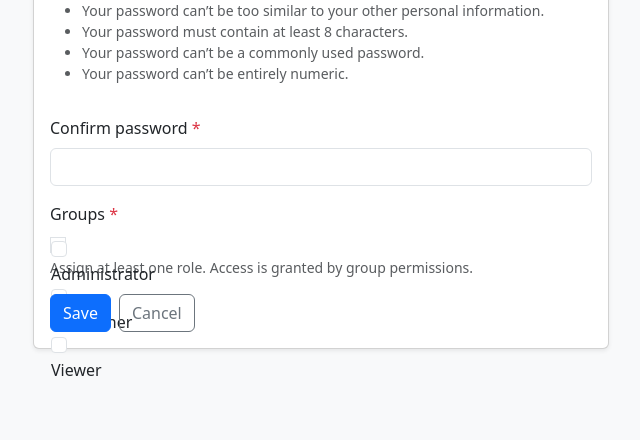
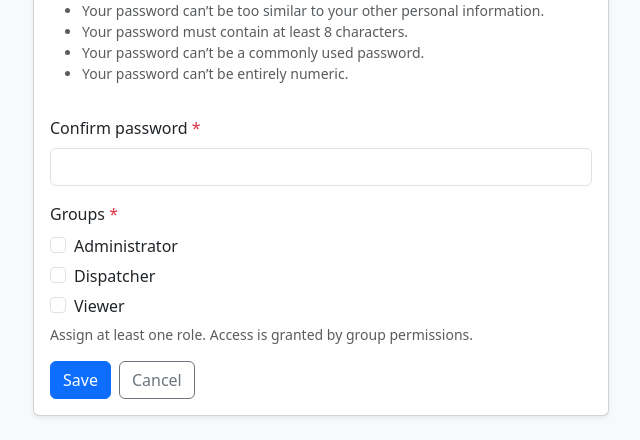
Before and after one commit to thetocha/RailOps, a Django app: page /accounts/users/create/ in a window 1280 px wide. Shown: the part 676-1116 px from the top of the page, without its empty margins (49-689 px from the left). Before the commit the page ends 1052 px from the top, so only its background shows below. Run offline with Django 5.2, Linux system fonts and the light colour scheme; the visitor is signed in with stand-in values (Sample User, id 1).

Commit message:
Fix Groups checkboxes overlapping Save/Cancel on user forms.
Bootstrap sized Django's CheckboxSelectMultiple wrapper as a 1em checkbox, so the action buttons covered the role list.

Co-authored-by: Cursor <cursoragent@cursor.com>

```diff
--- a/apps/accounts/forms.py
+++ b/apps/accounts/forms.py
@@ -40,9 +40,12 @@ def _validated_unique_email(email: str, *, exclude_pk: int | None) -> str:
 def _apply_bootstrap(form: forms.BaseForm) -> None:
     for field in form.fields.values():
         widget = field.widget
-        if isinstance(
-            widget, (forms.CheckboxInput, forms.CheckboxSelectMultiple, forms.RadioSelect)
-        ):
+        if isinstance(widget, forms.CheckboxInput):
+            widget.attrs.setdefault("class", _CHECK)
+        elif isinstance(widget, (forms.CheckboxSelectMultiple, forms.RadioSelect)):
+            # Option inputs inherit this class. The default wrapper <div> also
+            # receives it; form_field.html renders options individually so the
+            # wrapper is not sized as a 1em Bootstrap checkbox.
             widget.attrs.setdefault("class", _CHECK)
         elif isinstance(widget, (forms.Select, forms.SelectMultiple)):
             widget.attrs.setdefault("class", _SELECT)
--- a/static/css/app.css
+++ b/static/css/app.css
@@ -9,3 +9,33 @@ body {
 .form-check-input {
   margin-top: 0.2rem;
 }
+
+/* Bootstrap 5 floats legends; keep role-group headings in normal flow. */
+fieldset legend.form-label {
+  float: none;
+  width: auto;
+  font-size: 1rem;
+  margin-bottom: 0.5rem;
+}
+
+.railops-choice-list {
+  display: flex;
+  flex-direction: column;
+  gap: 0.25rem;
+}
+
+/* Django copies CheckboxSelectMultiple.attrs.class onto a wrapper <div>.
+   Bootstrap .form-check-input is 1em square and would collapse that wrapper. */
+div.form-check-input {
+  width: auto;
+  height: auto;
+  margin-top: 0;
+  background: none;
+  border: 0;
+  appearance: none;
+  display: flex;
+  flex-direction: column;
+  gap: 0.35rem;
+  float: none;
+  padding: 0;
+}
--- a/templates/components/form_field.html
+++ b/templates/components/form_field.html
@@ -7,6 +7,22 @@
     {% if field.help_text %}<div class="form-text">{{ field.help_text }}</div>{% endif %}
     {% if field.errors %}<div class="invalid-feedback d-block">{{ field.errors|join:", " }}</div>{% endif %}
   </div>
+{% elif field.field.widget.input_type == "checkbox" or field.field.widget.input_type == "radio" %}
+  {# CheckboxSelectMultiple/RadioSelect: do not render {{ field }} — Django copies #}
+  {# form-check-input onto the wrapper <div>, which Bootstrap sizes to 1em. #}
+  <fieldset class="mb-3">
+    <legend class="form-label">{{ field.label }}{% if field.field.required %} <span class="text-danger" aria-hidden="true">*</span>{% endif %}</legend>
+    <div class="railops-choice-list">
+      {% for option in field %}
+        <div class="form-check">
+          {{ option.tag }}
+          <label class="form-check-label" for="{{ option.id_for_label }}">{{ option.choice_label }}</label>
+        </div>
+      {% endfor %}
+    </div>
+    {% if field.help_text %}<div class="form-text">{{ field.help_text }}</div>{% endif %}
+    {% if field.errors %}<div class="invalid-feedback d-block">{{ field.errors|join:", " }}</div>{% endif %}
+  </fieldset>
 {% else %}
   <div class="mb-3">
     <label class="form-label" for="{{ field.id_for_label }}">{{ field.label }}{% if field.field.required %} <span class="text-danger" aria-hidden="true">*</span>{% endif %}</label>
```
Also changed, not shown: apps/accounts/tests/test_user_management.py (+19 -0 lines).
